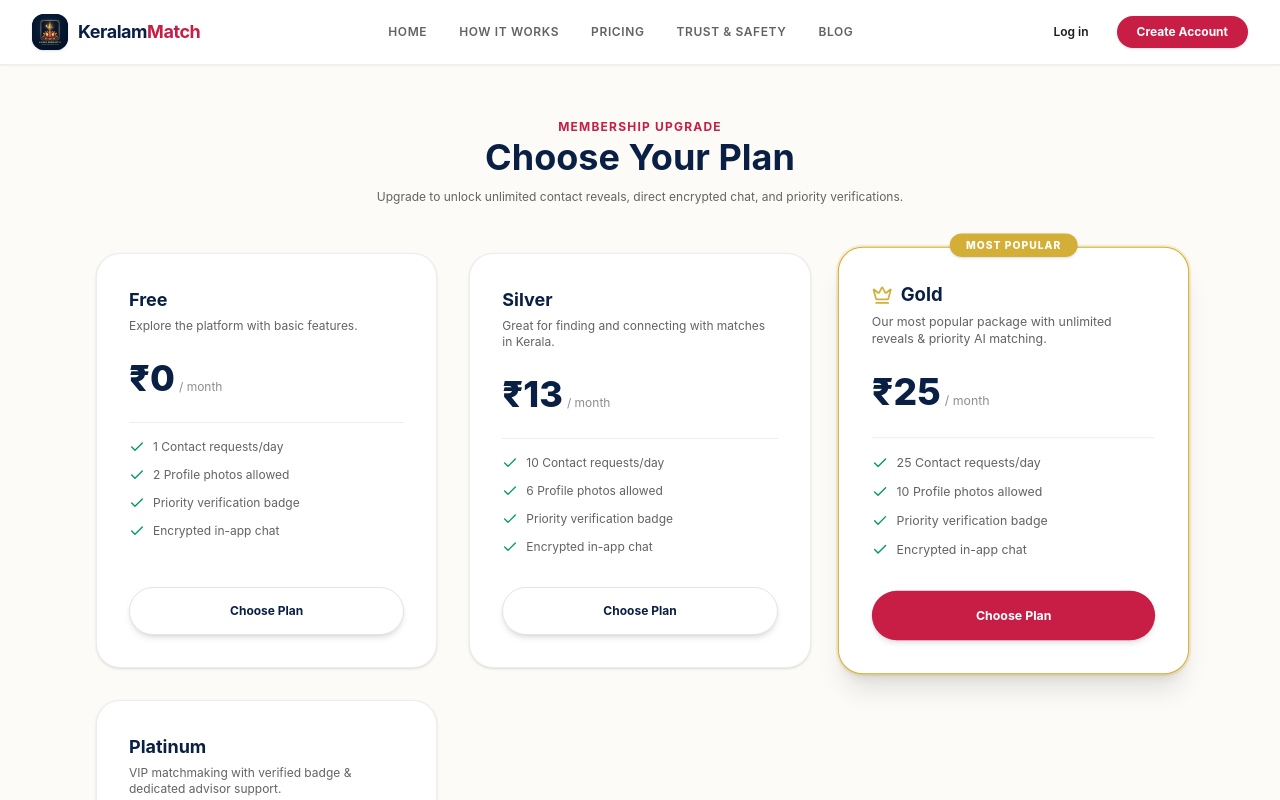
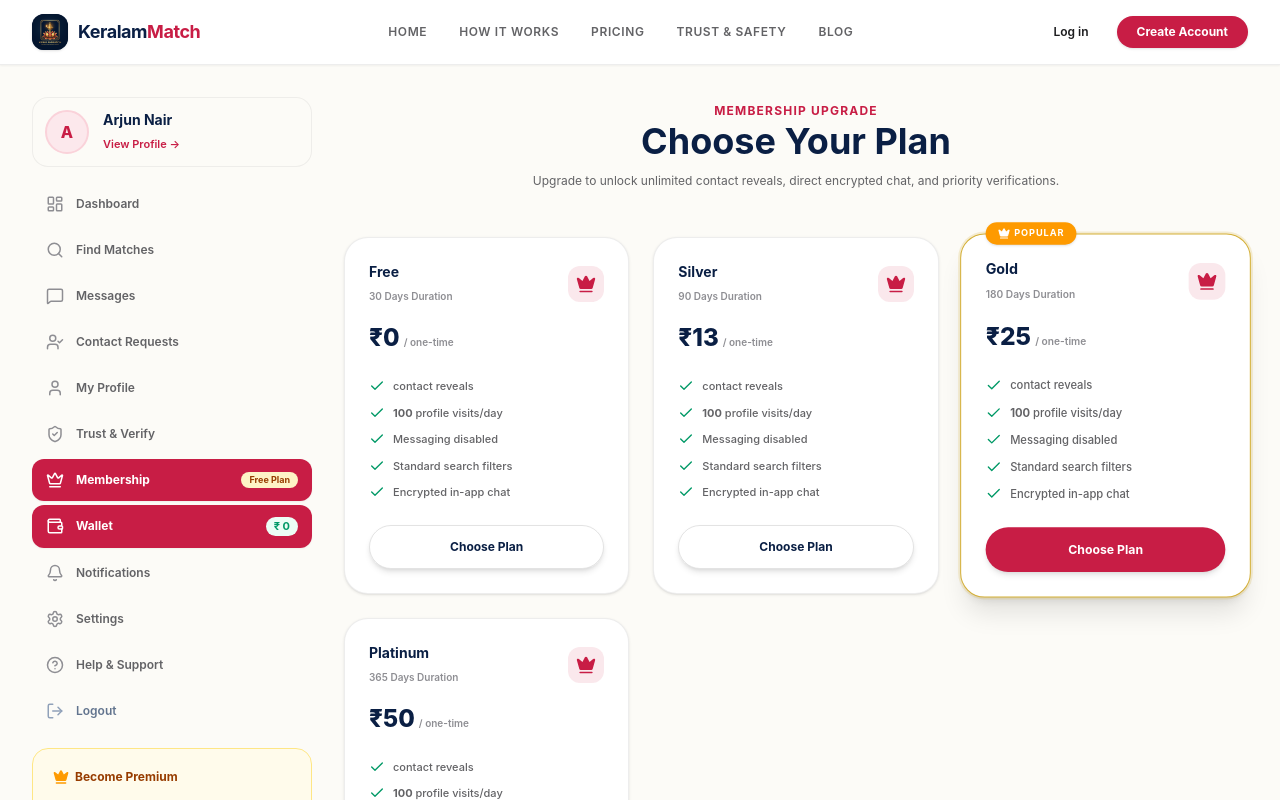
Before and after one commit to Vyro360official/KeralamMatch, a Next.js app: page /pricing in a window 1280 px wide. Shown: the top 800 px of the page. Built offline with nearby package versions, Linux system fonts and the light colour scheme; no server answers; the database is empty; what razorpay would draw is missing.

Commit message:
fix: maintain sidebar menu on pricing and profile pages, show successful login message on OTP verification, and make KPI cards navigate to pages

```diff
--- a/src/app/auth/page.tsx
+++ b/src/app/auth/page.tsx
@@ -24,6 +24,7 @@ function AuthForm() {
   const [step, setStep] = useState<"phone" | "otp">("phone");
   const [loading, setLoading] = useState(false);
   const [error, setError] = useState<string | null>(null);
+  const [successMessage, setSuccessMessage] = useState<string | null>(null);
 
   const [confirmationResult, setConfirmationResult] = useState<any>(null);
   const [recaptchaVerifier, setRecaptchaVerifier] = useState<any>(null);
@@ -127,7 +128,10 @@ function AuthForm() {
 
         const data = await res.json();
         if (data.success) {
-          router.push(isRegister ? "/join" : "/dashboard");
+          setSuccessMessage("OTP verified successfully! Logging you in...");
+          setTimeout(() => {
+            router.push(isRegister ? "/join" : "/dashboard");
+          }, 1200);
         } else {
           setError(data.error || "Verification failed. Please use OTP: 123456");
         }
@@ -150,7 +154,10 @@ function AuthForm() {
 
       const result = await loginAction(idToken);
       if (result.success) {
-        router.push(isRegister ? "/join" : "/dashboard");
+        setSuccessMessage("OTP verified successfully! Logging you in...");
+        setTimeout(() => {
+          router.push(isRegister ? "/join" : "/dashboard");
+        }, 1200);
       } else {
         // Admin SDK verify failed (e.g. dummy credentials) — try sandbox fallback
         const normalizedPhone = phoneNumber.startsWith("+") ? phoneNumber : `+91${phoneNumber}`;
@@ -164,7 +171,10 @@ function AuthForm() {
         });
         const fallbackData = await fallbackRes.json();
         if (fallbackData.success) {
-          router.push(isRegister ? "/join" : "/dashboard");
+          setSuccessMessage("OTP verified successfully! Logging you in...");
+          setTimeout(() => {
+            router.push(isRegister ? "/join" : "/dashboard");
+          }, 1200);
         } else {
           setError(result.error || "Failed to create secure session.");
         }
@@ -318,6 +328,21 @@ function AuthForm() {
             )}
           </AnimatePresence>
 
+          {/* Success Message Box */}
+          <AnimatePresence>
+            {successMessage && (
+              <motion.div
+                initial={{ opacity: 0, y: -10 }}
+                animate={{ opacity: 1, y: 0 }}
+                exit={{ opacity: 0, y: -10 }}
+                className="flex items-center space-x-2 rounded-2xl bg-emerald-50 border border-emerald-200 p-4 text-xs text-emerald-700 mb-6"
+              >
+                <CheckCircle2 className="h-4 w-4 flex-shrink-0 text-emerald-500" />
+                <span>{successMessage}</span>
+              </motion.div>
+            )}
+          </AnimatePresence>
+
           {/* Phone Step */}
           {step === "phone" ? (
             <form onSubmit={handleSendOtp} className="space-y-5">
--- a/src/app/dashboard/page.tsx
+++ b/src/app/dashboard/page.tsx
@@ -96,11 +96,11 @@ export default async function DashboardPage() {
 
   // Build metrics data objects
   const kpiMetrics = [
-    { label: "Profile Views", value: profileViewsCount, icon: Eye, trend: "+12%", color: "text-rose-600 bg-rose-50" },
-    { label: "Matches Found", value: matchesFoundCount, icon: Users, trend: "+8%", color: "text-emerald-600 bg-emerald-50" },
-    { label: "Messages", value: unreadMessagesCount, icon: MessageSquare, trend: "+15%", color: "text-blue-600 bg-blue-50" },
-    { label: "Contact Requests", value: pendingRequestsCount, icon: UserCheck, trend: "+5%", color: "text-amber-600 bg-amber-50" },
-    { label: "Profile Reveals", value: contactRevealsCount, icon: Star, trend: "Last 7 days", color: "text-purple-600 bg-purple-50" },
+    { label: "Profile Views", value: profileViewsCount, icon: Eye, trend: "+12%", color: "text-rose-600 bg-rose-50", href: "/requests" },
+    { label: "Matches Found", value: matchesFoundCount, icon: Users, trend: "+8%", color: "text-emerald-600 bg-emerald-50", href: "/find" },
+    { label: "Messages", value: unreadMessagesCount, icon: MessageSquare, trend: "+15%", color: "text-blue-600 bg-blue-50", href: "/chat" },
+    { label: "Contact Requests", value: pendingRequestsCount, icon: UserCheck, trend: "+5%", color: "text-amber-600 bg-amber-50", href: "/requests" },
+    { label: "Profile Reveals", value: contactRevealsCount, icon: Star, trend: "Last 7 days", color: "text-purple-600 bg-purple-50", href: "/requests" },
   ];
 
   return (
@@ -140,7 +140,11 @@ export default async function DashboardPage() {
               {kpiMetrics.map((kpi) => {
                 const Icon = kpi.icon;
                 return (
-                  <div key={kpi.label} className="bg-white rounded-2xl p-4 border border-[rgba(28,28,30,0.06)] shadow-xs space-y-2">
+                  <Link
+                    key={kpi.label}
+                    href={kpi.href}
+                    className="block group bg-white rounded-2xl p-4 border border-[rgba(28,28,30,0.06)] shadow-xs space-y-2 hover:border-[#C81D45] transition-all hover:-translate-y-0.5 cursor-pointer"
+                  >
                     <div className="flex items-center justify-between">
                       <span className="text-[9px] font-bold text-[#8E8E93] uppercase tracking-wider">{kpi.label}</span>
                     </div>
@@ -151,7 +155,7 @@ export default async function DashboardPage() {
                     <div className={`h-8 w-8 rounded-lg flex items-center justify-center ${kpi.color}`}>
                       <Icon className="h-4.5 w-4.5" />
                     </div>
-                  </div>
+                  </Link>
                 );
               })}
             </div>
--- a/src/app/pricing/page.tsx
+++ b/src/app/pricing/page.tsx
@@ -4,6 +4,7 @@ import React, { useState, useEffect } from "react";
 import { useRouter } from "next/navigation";
 import Header from "@/components/shared/header";
 import Footer from "@/components/shared/footer";
+import DashboardSidebar from "@/components/dashboard/dashboard-sidebar";
 import {
   checkoutSubscriptionAction,
   checkoutWalletTopUpAction
@@ -129,7 +130,14 @@ export default function PricingPage() {
     <div className="flex flex-col min-h-screen bg-[#FCFBF7] text-[#1C1C1E]">
       <Header />
 
-      <main className="flex-1 mx-auto max-w-6xl w-full px-4 sm:px-6 lg:px-8 py-12 space-y-12">
+      <div className="flex-1 mx-auto max-w-7xl w-full px-4 sm:px-6 lg:px-8 py-8 mb-16 lg:mb-0">
+        <div className="grid grid-cols-1 lg:grid-cols-12 gap-8">
+
+          {/* Left Sidebar Navigation */}
+          <DashboardSidebar />
+
+          {/* Main Content Area */}
+          <main className="lg:col-span-9 space-y-12">
 
             {/* Page Header (Matching Reference 1.10) */}
             <div className="text-center max-w-2xl mx-auto space-y-3">
@@ -148,7 +156,7 @@ export default function PricingPage() {
             )}
 
             {/* Pricing Cards Grid (Matching Reference 1.10) */}
-        <div className="grid grid-cols-1 md:grid-cols-3 gap-8 items-stretch">
+            <div className="grid grid-cols-1 md:grid-cols-3 gap-6 items-stretch">
               {plans.map((p) => {
                 const isGold = p.name === "Premium Gold" || p.name.toLowerCase().includes("gold");
                 const priceRupees = Math.round(p.price / 100);
@@ -157,44 +165,50 @@ export default function PricingPage() {
                 return (
                   <div
                     key={p.id}
-                className={`bg-white rounded-3xl p-8 border flex flex-col justify-between relative shadow-sm transition-all ${
+                    className={`bg-white rounded-3xl p-6 border flex flex-col justify-between relative shadow-sm transition-all ${
                       isGold
-                    ? "border-[#D4AF37] shadow-xl scale-[1.03] ring-2 ring-[#D4AF37]/20"
+                        ? "border-[#D4AF37] shadow-xl scale-[1.02] ring-2 ring-[#D4AF37]/20"
                         : "border-[rgba(28,28,30,0.08)]"
                     }`}
                   >
+                    <div>
                       {isGold && (
-                  <div className="absolute -top-3.5 left-1/2 -translate-x-1/2 px-4 py-1 rounded-full bg-[#D4AF37] text-white text-[10px] font-extrabold uppercase tracking-widest shadow-sm">
-                    Most Popular
-                  </div>
+                        <span className="absolute -top-3 left-6 px-3 py-1 rounded-full bg-amber-500 text-white text-[9px] font-bold uppercase tracking-widest flex items-center gap-1 shadow-sm">
+                          <Crown className="h-3 w-3 fill-white" /> Popular
+                        </span>
                       )}
 
-                <div className="space-y-6">
+                      <div className="flex items-center justify-between">
                         <div>
-                    <h3 className="text-lg font-bold text-[#0A1F44] flex items-center gap-2">
-                      {isGold && <Crown className="h-5 w-5 text-[#D4AF37]" />}
-                      {p.name}
-                    </h3>
-                    <p className="text-xs text-[#636366] mt-1">{p.description}</p>
+                          <h3 className="text-sm font-bold text-[#0A1F44]">{p.name}</h3>
+                          <span className="text-[10px] text-[#8E8E93] font-semibold">{p.durationDays} Days Duration</span>
+                        </div>
+                        <div className="h-9 w-9 rounded-xl bg-[#C81D45]/10 flex items-center justify-center text-[#C81D45]">
+                          <Crown className="h-5 w-5 fill-current" />
+                        </div>
                       </div>
 
-                  <div>
-                    <span className="text-4xl font-extrabold text-[#0A1F44]">₹{priceRupees}</span>
-                    <span className="text-xs text-[#8E8E93] ml-1">/ month</span>
+                      <div className="mt-4 flex items-baseline">
+                        <span className="text-2xl font-extrabold text-[#0A1F44]">₹{priceRupees}</span>
+                        <span className="text-[10px] text-[#8E8E93] font-semibold ml-1">/ one-time</span>
                       </div>
 
-                  <ul className="space-y-3 text-xs text-[#636366] pt-4 border-t border-[rgba(28,28,30,0.08)]">
+                      <ul className="mt-6 space-y-2.5 text-[11px] font-medium text-[#636366]">
                         <li className="flex items-center space-x-2">
                           <Check className="h-4 w-4 text-emerald-600 flex-shrink-0" />
-                      <span>{features.contactRequestsPerDay || 5} Contact requests/day</span>
+                          <span><strong>{features.contactLimit === 9999 ? "Unlimited" : features.contactLimit}</strong> contact reveals</span>
                         </li>
                         <li className="flex items-center space-x-2">
                           <Check className="h-4 w-4 text-emerald-600 flex-shrink-0" />
-                      <span>{features.maxPhotos || 6} Profile photos allowed</span>
+                          <span><strong>{features.profileViewsLimit || 100}</strong> profile visits/day</span>
                         </li>
                         <li className="flex items-center space-x-2">
                           <Check className="h-4 w-4 text-emerald-600 flex-shrink-0" />
-                      <span>Priority verification badge</span>
+                          <span>{features.chatEnabled ? "Direct Messaging active" : "Messaging disabled"}</span>
+                        </li>
+                        <li className="flex items-center space-x-2">
+                          <Check className="h-4 w-4 text-emerald-600 flex-shrink-0" />
+                          <span>{features.verifiedOnlySearch ? "Filter by verified profiles" : "Standard search filters"}</span>
                         </li>
                         <li className="flex items-center space-x-2">
                           <Check className="h-4 w-4 text-emerald-600 flex-shrink-0" />
@@ -203,11 +217,11 @@ export default function PricingPage() {
                       </ul>
                     </div>
 
-                <div className="pt-8">
+                    <div className="pt-6">
                       <button
                         onClick={() => handleCheckoutPlan(p.id)}
                         disabled={loading}
-                    className={`w-full h-12 rounded-full text-xs font-bold shadow-md transition-all ${
+                        className={`w-full h-11 rounded-full text-xs font-bold shadow-md transition-all ${
                           isGold
                             ? "bg-[#C81D45] hover:bg-[#A51436] text-white"
                             : "border border-[rgba(28,28,30,0.12)] text-[#0A1F44] hover:bg-gray-50"
@@ -222,7 +236,7 @@ export default function PricingPage() {
             </div>
 
             {/* Security & Guarantee Trust Bar */}
-        <div className="bg-white rounded-3xl p-8 border border-[rgba(28,28,30,0.08)] shadow-sm flex flex-col md:flex-row items-center justify-between gap-6 text-center md:text-left">
+            <div className="bg-white rounded-3xl p-6 border border-[rgba(28,28,30,0.08)] shadow-sm flex flex-col md:flex-row items-center justify-between gap-6 text-center md:text-left">
               <div className="flex items-center space-x-4">
                 <ShieldCheck className="h-8 w-8 text-[#C81D45] flex-shrink-0" />
                 <div>
@@ -248,6 +262,8 @@ export default function PricingPage() {
             </div>
 
           </main>
+        </div>
+      </div>
 
       <Footer />
     </div>
--- a/src/app/profile/[id]/page.tsx
+++ b/src/app/profile/[id]/page.tsx
@@ -9,6 +9,7 @@ import { prisma } from "@/lib/db";
 import Header from "@/components/shared/header";
 import Footer from "@/components/shared/footer";
 import ProfileClientView from "./profile-client-view";
+import DashboardSidebar from "@/components/dashboard/dashboard-sidebar";
 
 const contactRepo = new ContactRepository();
 
@@ -297,10 +298,17 @@ export default async function ProfileDetailPage({ params }: PageProps) {
   const age = new Date().getFullYear() - birth.getFullYear();
 
   return (
-    <div className="flex flex-col min-h-screen bg-bg-primary">
+    <div className="flex flex-col min-h-screen bg-[#FCFBF7] text-[#1C1C1E]">
       <Header />
 
-      <main className="flex-grow mx-auto max-w-5xl w-full px-6 md:px-8 py-12">
+      <div className="flex-grow mx-auto max-w-7xl w-full px-4 sm:px-6 lg:px-8 py-8 mb-16 lg:mb-0">
+        <div className="grid grid-cols-1 lg:grid-cols-12 gap-8">
+
+          {/* Left Sidebar Navigation */}
+          <DashboardSidebar />
+
+          {/* Main Content Area */}
+          <main className="lg:col-span-9 space-y-6">
             <ProfileClientView
               targetProfile={JSON.parse(JSON.stringify(targetProfile))}
               age={age}
@@ -310,6 +318,8 @@ export default async function ProfileDetailPage({ params }: PageProps) {
               currentUserId={session.user.id}
             />
           </main>
+        </div>
+      </div>
 
       <Footer />
     </div>
```
Lines whose indentation alone changed are shown as unchanged.
